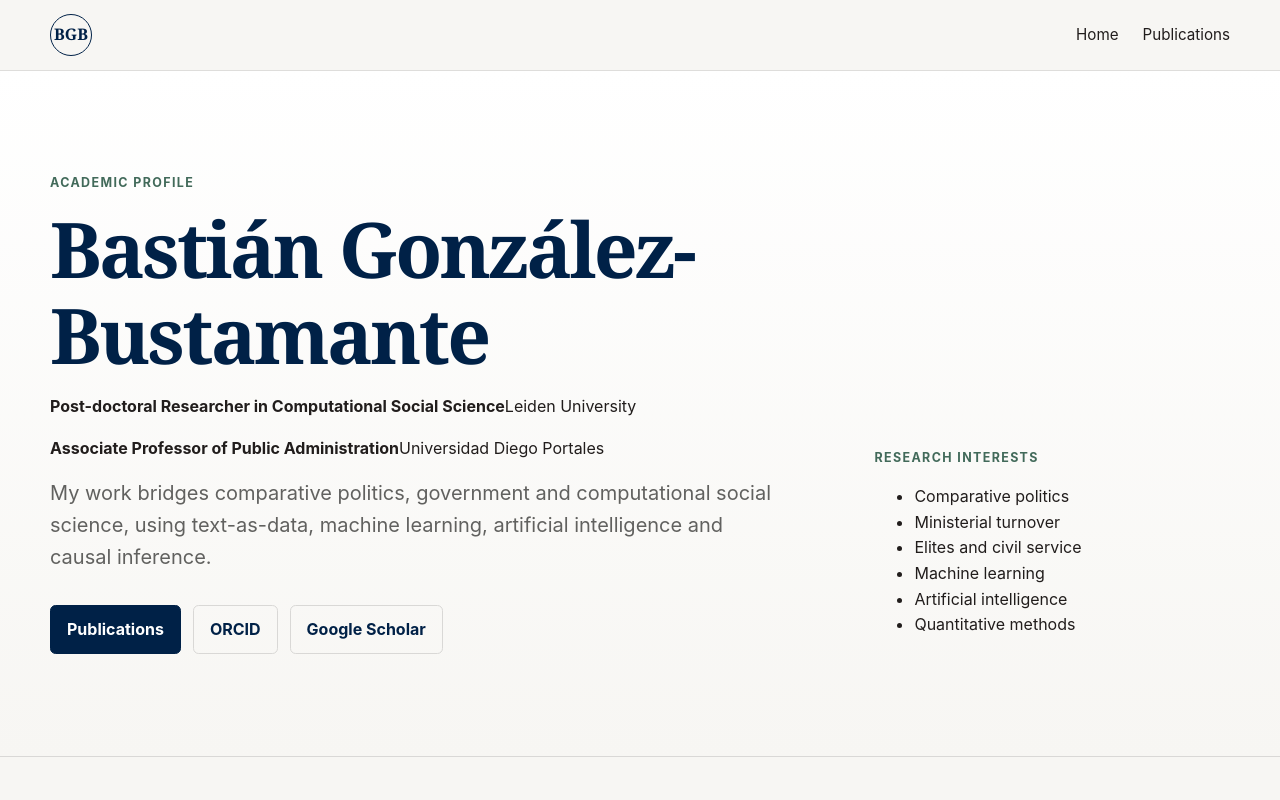
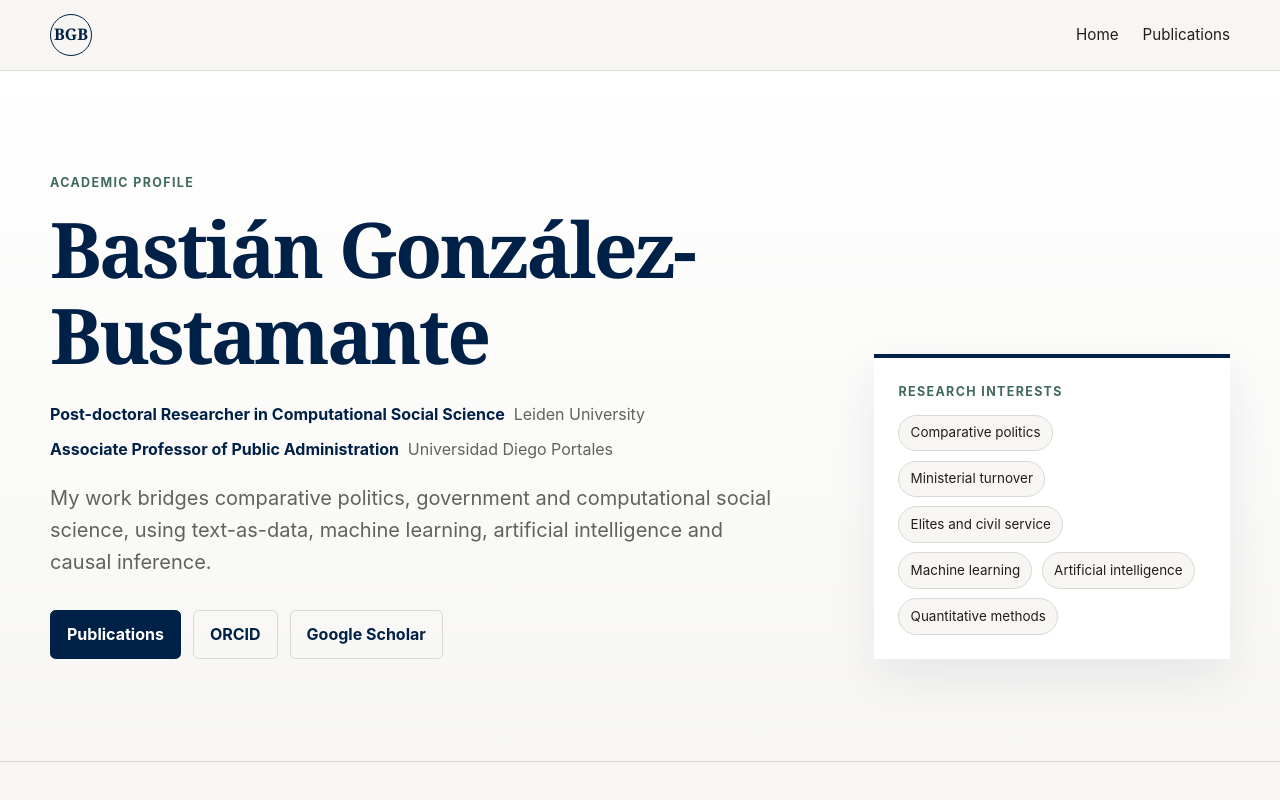
Before and after one commit to bgonzalezbustamante/academic-website, a Next.js app: page / in a window 1280 px wide. Shown: the top 800 px of the page. Built offline with nearby package versions, Linux system fonts and the light colour scheme; no server answers.

Commit message:
style: refine public academic site shell

```diff
--- a/app/globals.css
+++ b/app/globals.css
@@ -19,6 +19,7 @@ html { background: var(--background); scroll-behavior: smooth; }
 body { margin: 0; background: var(--background); color: var(--ink); font-family: var(--sans); line-height: 1.6; }
 a { color: var(--blue); text-decoration-thickness: 1px; text-underline-offset: 0.2em; }
 a:hover { color: var(--blue-dark); }
+button { font: inherit; }
 main { min-height: calc(100vh - 150px); }
 .site-shell { width: min(calc(100% - 2rem), var(--max-width)); margin-inline: auto; }
 .narrow-shell { max-width: 900px; }
@@ -33,15 +34,18 @@ main { min-height: calc(100vh - 150px); }
 h1, h2 { font-family: var(--serif); color: var(--blue); line-height: 1.12; }
 h1 { margin: 0; font-size: clamp(2.6rem, 6vw, 5.4rem); letter-spacing: -.035em; }
 h2 { margin: 0; font-size: clamp(1.65rem, 3vw, 2.35rem); }
-.hero-role { margin: 1.25rem 0 0; font-weight: 600; color: var(--blue); }
-.hero-copy { max-width: 760px; margin: 1rem 0 0; font-size: clamp(1.05rem, 2vw, 1.25rem); color: var(--muted); }
+.appointment-list { display: grid; gap: .55rem; margin-top: 1.5rem; }
+.appointment-list p { display: flex; flex-wrap: wrap; gap: .25rem .55rem; margin: 0; color: var(--blue); }
+.appointment-list strong { font-weight: 700; }
+.appointment-list span { color: var(--muted); }
+.hero-copy { max-width: 760px; margin: 1.25rem 0 0; font-size: clamp(1.05rem, 2vw, 1.25rem); color: var(--muted); }
 .hero-actions { display: flex; flex-wrap: wrap; gap: .75rem; margin-top: 2rem; }
-.button { display: inline-flex; align-items: center; justify-content: center; min-height: 44px; padding: .65rem 1rem; border-radius: .35rem; font-weight: 650; text-decoration: none; }
+.button { display: inline-flex; align-items: center; justify-content: center; min-height: 44px; padding: .65rem 1rem; border-radius: .35rem; font-weight: 650; text-decoration: none; cursor: pointer; }
 .button.primary { background: var(--blue); color: white; border: 1px solid var(--blue); }
 .button.secondary { background: transparent; color: var(--blue); border: 1px solid var(--line); }
-.architecture-card { border-top: 4px solid var(--blue); background: var(--paper); box-shadow: 0 18px 45px rgba(0,33,71,.08); padding: 1.5rem; }
-.architecture-card h2 { font-size: 1.6rem; }
-.architecture-card p { margin-bottom: 0; color: var(--muted); }
+.profile-card { border-top: 4px solid var(--blue); background: var(--paper); box-shadow: 0 18px 45px rgba(0,33,71,.08); padding: 1.5rem; }
+.interest-list { display: flex; flex-wrap: wrap; gap: .6rem; list-style: none; margin: 0; padding: 0; }
+.interest-list li { border: 1px solid var(--line); border-radius: 999px; background: var(--background); padding: .4rem .7rem; color: var(--ink); font-size: .84rem; }
 .section, .page-section { padding: clamp(3.5rem, 7vw, 6rem) 0; }
 .section-heading { display: flex; align-items: end; justify-content: space-between; gap: 1rem; margin-bottom: 2rem; }
 .page-section h1 { font-size: clamp(2.6rem, 5vw, 4.5rem); }
@@ -89,8 +93,10 @@ h2 { margin: 0; font-size: clamp(1.65rem, 3vw, 2.35rem); }
 ::selection { background: var(--sky); color: var(--blue); }
 
 @media (max-width: 760px) {
+  .header-inner { align-items: flex-start; flex-direction: column; gap: .75rem; padding-block: .8rem; }
+  .nav-list { flex-wrap: wrap; gap: .65rem 1rem; }
   .hero-grid { grid-template-columns: 1fr; }
-  .architecture-card { max-width: 620px; }
+  .profile-card { max-width: 620px; }
   .release-heading { flex-direction: column; }
   .release-sections { grid-template-columns: 1fr; }
   .footer-inner { align-items: flex-start; flex-direction: column; justify-content: center; padding-block: 1rem; }
```
